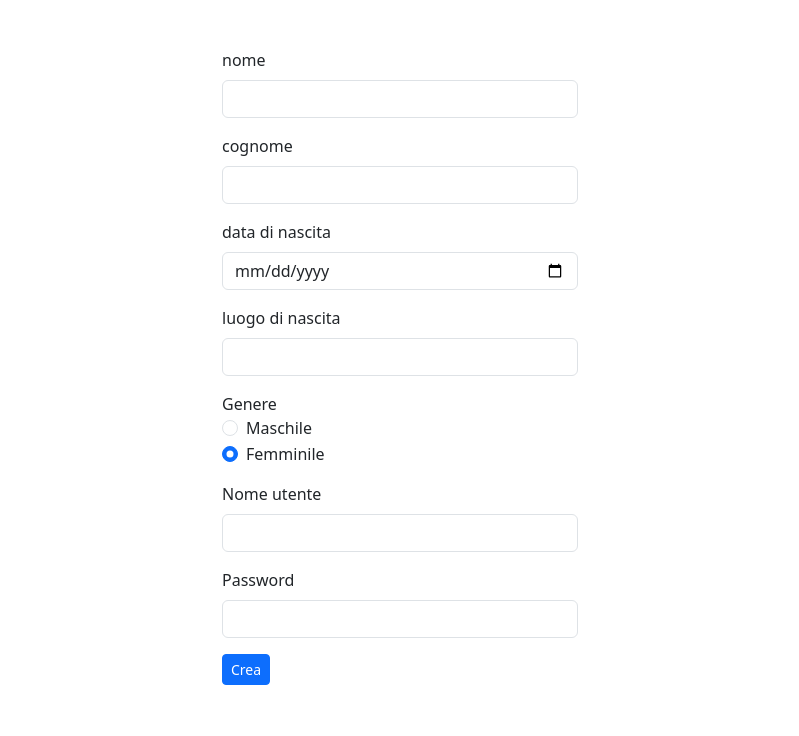
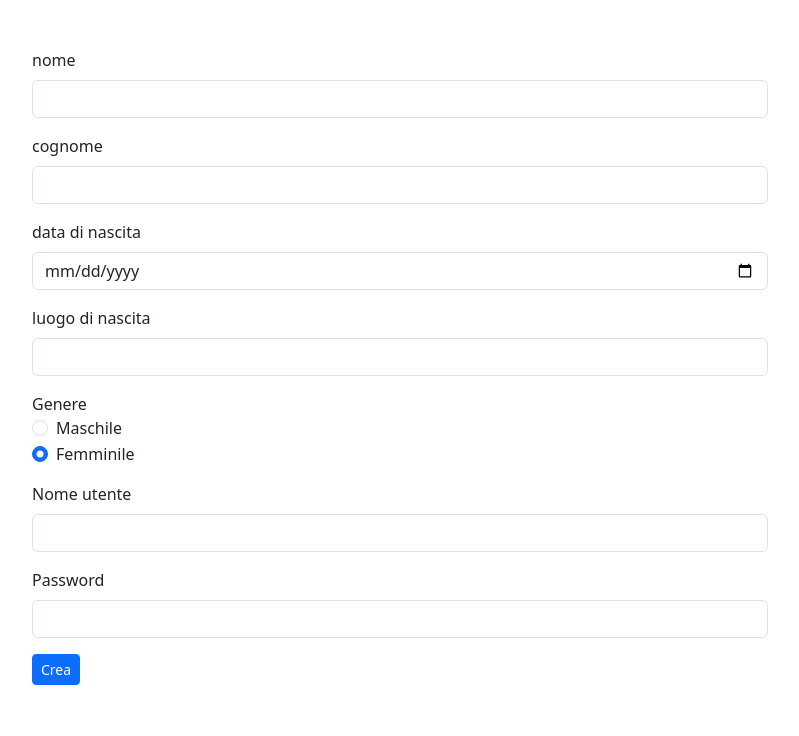
Before and after one commit to corsidrive/corso_php_mysql_2223, a PHP site: page /create-user.php in a window 1280 px wide. Shown: the part 64-800 px from the top of the page, without its empty margins (240-1039 px from the left). Run offline with PHP 8.4, Linux system fonts and the light colour scheme.

```diff
--- a/form_in_php/create-user.php
+++ b/form_in_php/create-user.php
@@ -16,10 +16,10 @@
   <main class="container">
 
     <section class="row">
-      <div class="col-sm-4">
+      <div class="col-sm-2">
 
       </div>
-      <div class="col-sm-4">
+      <div class="col-sm-8">
 
         <form class="mt-1 mt-md-5" action="register-user.php" method="POST">
 
@@ -73,7 +73,7 @@
         </form>
       </div>
 
-      <div class="col-sm-4">
+      <div class="col-sm-2">
       </div>
     </section>
   </main>
```
Also changed, not shown: form_in_php/register-user.php (+12 -2 lines), README.md.
